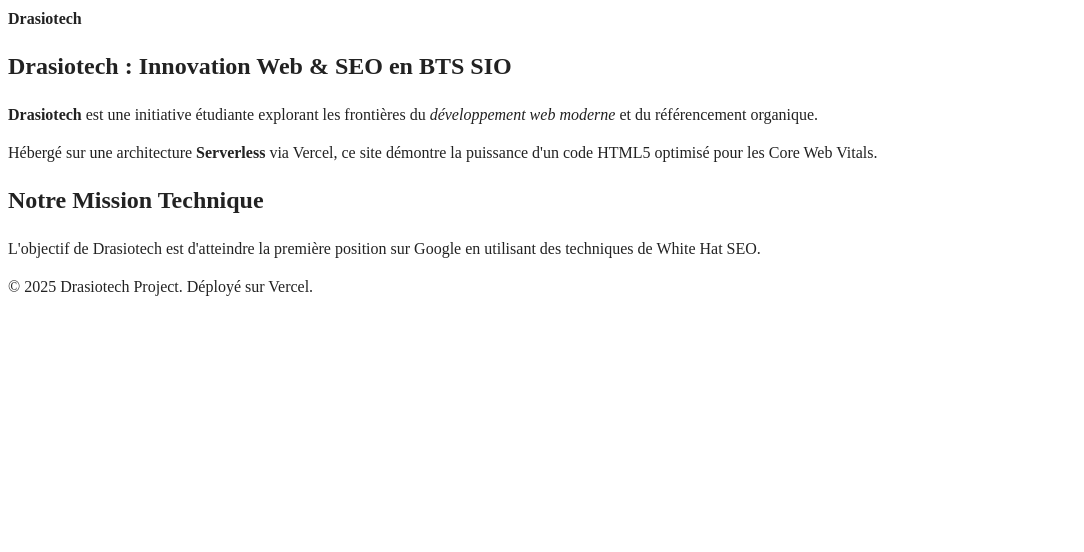
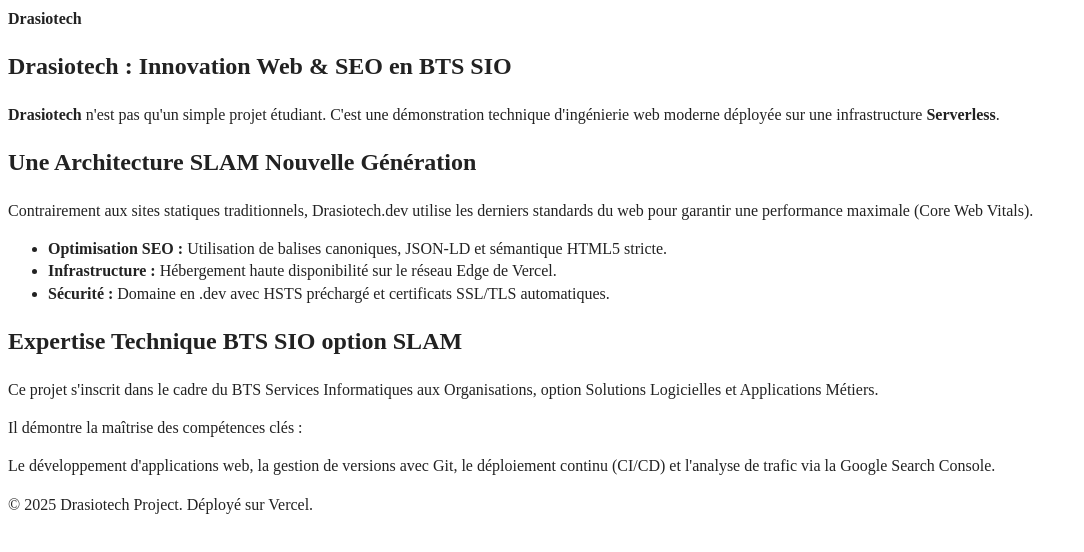
Before and after one commit to NyloodzZ/drasiotech, a website built with webpack: page index.html in a window 1280 px wide. Shown: the whole page, without its empty margins (0-1084 px from the left). Built offline with nearby package versions, Linux system fonts and the light colour scheme.

Commit message:
Modification du index.html pour plus de matière

```diff
--- a/index.html
+++ b/index.html
@@ -39,12 +39,24 @@
 <main>
   <section>
     <h1>Drasiotech : Innovation Web & SEO en BTS SIO</h1>
-    <p><strong>Drasiotech</strong> est une initiative étudiante explorant les frontières du <em>développement web moderne</em> et du référencement organique.</p>
-    <p>Hébergé sur une architecture <strong>Serverless</strong> via Vercel, ce site démontre la puissance d'un code HTML5 optimisé pour les Core Web Vitals.</p>
+    <p><strong>Drasiotech</strong> n'est pas qu'un simple projet étudiant. C'est une démonstration technique d'ingénierie web moderne déployée sur une infrastructure <strong>Serverless</strong>.</p>
   </section>
+
   <article>
-    <h2>Notre Mission Technique</h2>
-    <p>L'objectif de Drasiotech est d'atteindre la première position sur Google en utilisant des techniques de White Hat SEO.</p>
+    <h2>Une Architecture SLAM Nouvelle Génération</h2>
+    <p>Contrairement aux sites statiques traditionnels, Drasiotech.dev utilise les derniers standards du web pour garantir une performance maximale (Core Web Vitals).</p>
+    <ul>
+      <li><strong>Optimisation SEO :</strong> Utilisation de balises canoniques, JSON-LD et sémantique HTML5 stricte.</li>
+      <li><strong>Infrastructure :</strong> Hébergement haute disponibilité sur le réseau Edge de Vercel.</li>
+      <li><strong>Sécurité :</strong> Domaine en .dev avec HSTS préchargé et certificats SSL/TLS automatiques.</li>
+    </ul>
+  </article>
+
+  <article>
+    <h2>Expertise Technique BTS SIO option SLAM</h2>
+    <p>Ce projet s'inscrit dans le cadre du BTS Services Informatiques aux Organisations, option Solutions Logicielles et Applications Métiers.</p>
+    <p>Il démontre la maîtrise des compétences clés :</p>
+    <p>Le développement d'applications web, la gestion de versions avec Git, le déploiement continu (CI/CD) et l'analyse de trafic via la Google Search Console.</p>
   </article>
 </main>
 <footer>
```
